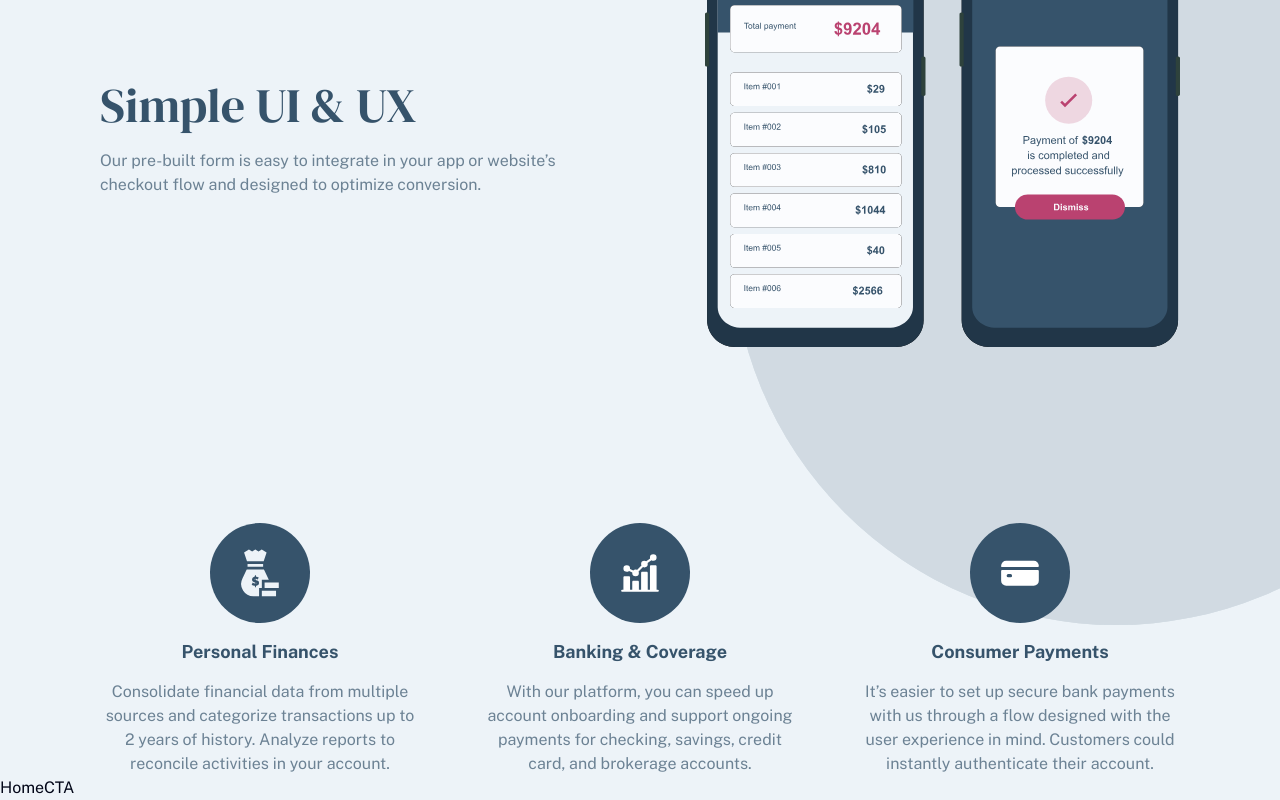
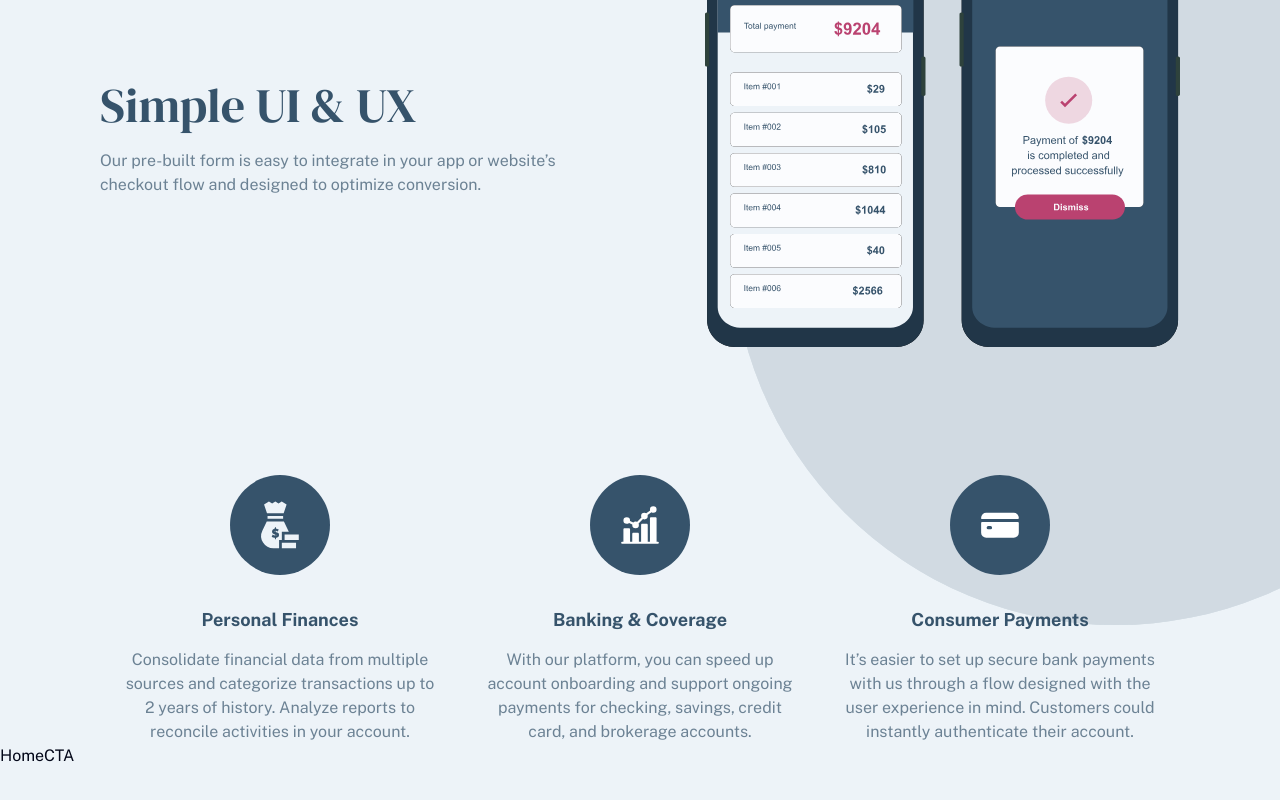
Before and after one commit to d-zucho/payapi, a Next.js app: page / in a window 1280 px wide. Shown: the part 1716-2516 px from the top of the page. After the commit the page ends 2484 px from the top, so only its background shows below. Built offline with nearby package versions, Linux system fonts and the light colour scheme.

Commit message:
change styles to benefits section

```diff
--- a/components/Benefit.tsx
+++ b/components/Benefit.tsx
@@ -9,14 +9,14 @@ interface BenefitProps {
 
 const Benefit = ({ benefit, info, icon }: BenefitProps) => {
   return (
-    <article className='max-lg:w-[220px] w-[320px] max-w-[350px]'>
-      <div className=''>
+    <article className='w-[320px] max-w-[350px]'>
+      <div className='mb-8'>
         <Image
           src={icon}
           alt={benefit}
           width={100}
           height={100}
-          className='my-4 mx-auto'
+          className='mx-auto'
         />
       </div>
       <div className='text-center'>
--- a/sections/BenefitCards.tsx
+++ b/sections/BenefitCards.tsx
@@ -4,9 +4,10 @@ import { BENEFITS } from '@/constants'
 
 const BenefitCards = () => {
   return (
-    <section className='mt-40'>
+    <section className='mt-32'>
       <MaxWidthWrapper>
-        <div className='flex justify-between'>
+        {/* <div className='flex flex-col lg:flex-row mx-auto w-fit justify-center lg:justify-between gap-10'> */}
+        <div className='flex flex-row  justify-center gap-12 lg:gap-10 max-lg:flex-wrap'>
           {BENEFITS.map(({ benefit, info, icon }, i) => (
             <Benefit key={i} benefit={benefit} info={info} icon={icon} />
           ))}
```
